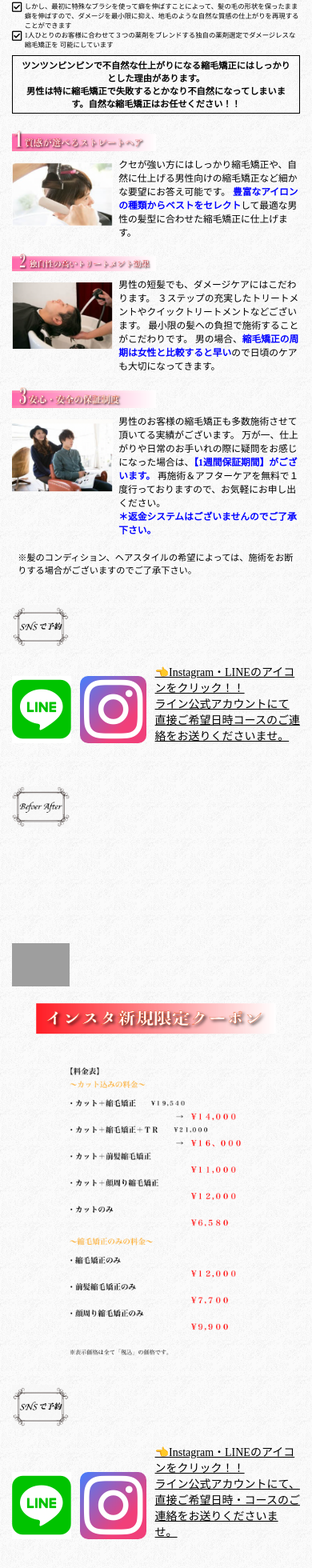
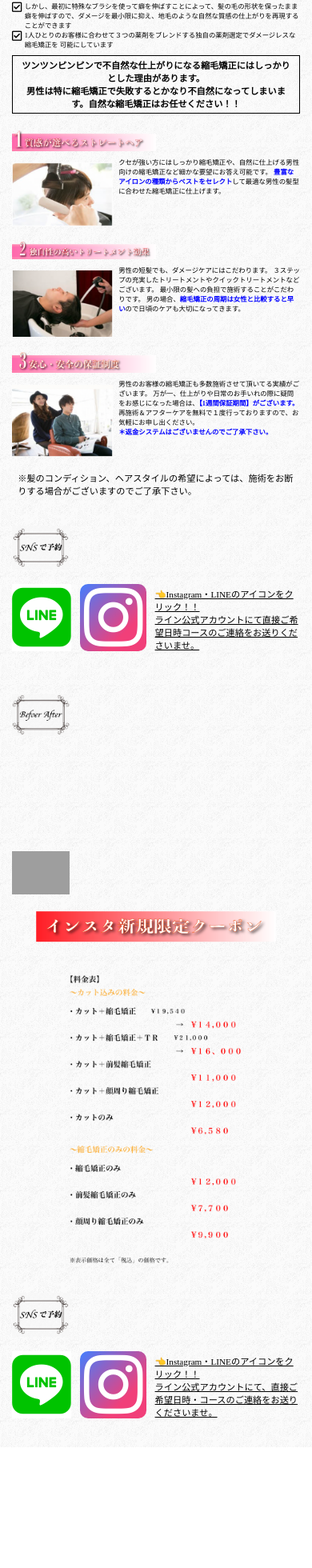
Before and after one commit to manabu-creater/yamaki-hair, a PHP site: page / in a window 390 px wide. Shown: the part 399-2359 px from the top of the page at 80% size. After the commit the page ends 2208 px from the top, so only its background shows below. Run offline with PHP 8.4, Linux system fonts and the light colour scheme; grey boxes are pictures that could not be loaded.

Commit message:
全体サイズ調整

```diff
--- a/index.css
+++ b/index.css
@@ -124,6 +124,9 @@ header {
 
 .procedure {
   display: flex;
+}
+
+.procedure p {
   font-size: 140%;
 }
 
@@ -359,7 +362,7 @@ header {
   }
 
   .reserve p {
-    font-size: 100%;
+    font-size: 80%;
     flex-wrap: wrap;
   }
 
```
